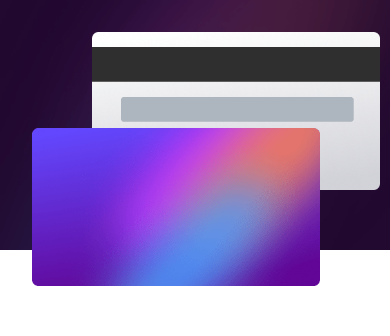
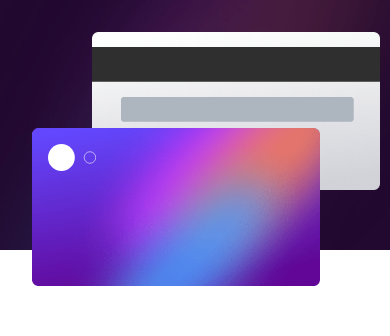
Before and after one commit to BnayaKahalani/interactive-card-details-form-tailwind, a React (Vite) app: page / in a window 390 px wide. Shown: the top 336 px of the page. Built offline with nearby package versions, Linux system fonts and the light colour scheme.

Commit message:
feat: basic mobile design

```diff
--- a/src/App.jsx
+++ b/src/App.jsx
@@ -1,14 +1,9 @@
 import { CardDetails } from "./components/CardDetails"
-import CardBack from "./components/CardBack"
-import CardFront from "./components/CardFront"
 
 function App() {
   return (
     <div className='h-screen font-display'>
-      <CardDetails>
-        <CardBack id='cardback' />
-        <CardFront id='cardfront' />
-      </CardDetails>
+      <CardDetails />
     </div>
   )
 }
--- a/src/components/CardBack.jsx
+++ b/src/components/CardBack.jsx
@@ -1,8 +1,9 @@
 import bgCardBack from "../assets/images/bg-card-back.png"
 
-const CardBack = (props) => {
+const CardBack = ({ code }) => {
   return (
     <div className='w-72 absolute right-2.5'>
+      <p className='absolute right-8 top-16 p-1 text-white text-sm'>{code}</p>
       <img
         src={bgCardBack}
         alt='card back'
--- a/src/components/CardDetails.jsx
+++ b/src/components/CardDetails.jsx
@@ -1,6 +1,8 @@
 import bgMobile from "../assets/images/bg-main-mobile.png"
 import bgDesktop from "../assets/images/bg-main-desktop.png"
 import Thanks from "./Thanks"
+import CardBack from "../components/CardBack"
+import CardFront from "../components/CardFront"
 
 import { useState, useEffect, useRef } from "react"
 
@@ -60,11 +62,13 @@ export const CardDetails = ({ children }) => {
           />
         </picture>
         <div className='cards w-full absolute p-8 pt-8'>
-          <ul>
-            {children.map((card) => (
-              <li key={card.id}>{card}</li>
-            ))}
-          </ul>
+          <CardBack code={code} />
+          <CardFront
+            holder={holder}
+            number={number}
+            month={month}
+            year={year}
+          />
         </div>
       </div>
 
--- a/src/components/CardFront.jsx
+++ b/src/components/CardFront.jsx
@@ -1,8 +1,19 @@
 import bgCardFront from "../assets/images/bg-card-front.png"
+import cardLogo from "../assets/images/card-logo.svg"
 
-const CardFront = (props) => {
+const CardFront = ({ holder, number, month, year }) => {
   return (
-    <div className='w-72 absolute top-32'>
+    <div className='w-72 tracking-widest absolute top-32 text-white'>
+      <p className='absolute bottom-4 left-4 text-sm'>{holder}</p>
+      <p className='absolute top-20 left-4'>{number}</p>
+      <p className='absolute bottom-4 right-16 text-sm'>{month}</p>
+      {month.length === 2 ? <span className='absolute bottom-4 right-12 text-sm'>/</span> : ""}
+      <p className='absolute bottom-4 right-4 text-sm'>{year}</p>
+      <img
+        className='absolute w-12 top-4 left-4'
+        src={cardLogo}
+        alt='logo'
+      />
       <img
         src={bgCardFront}
         alt='card back'
```
